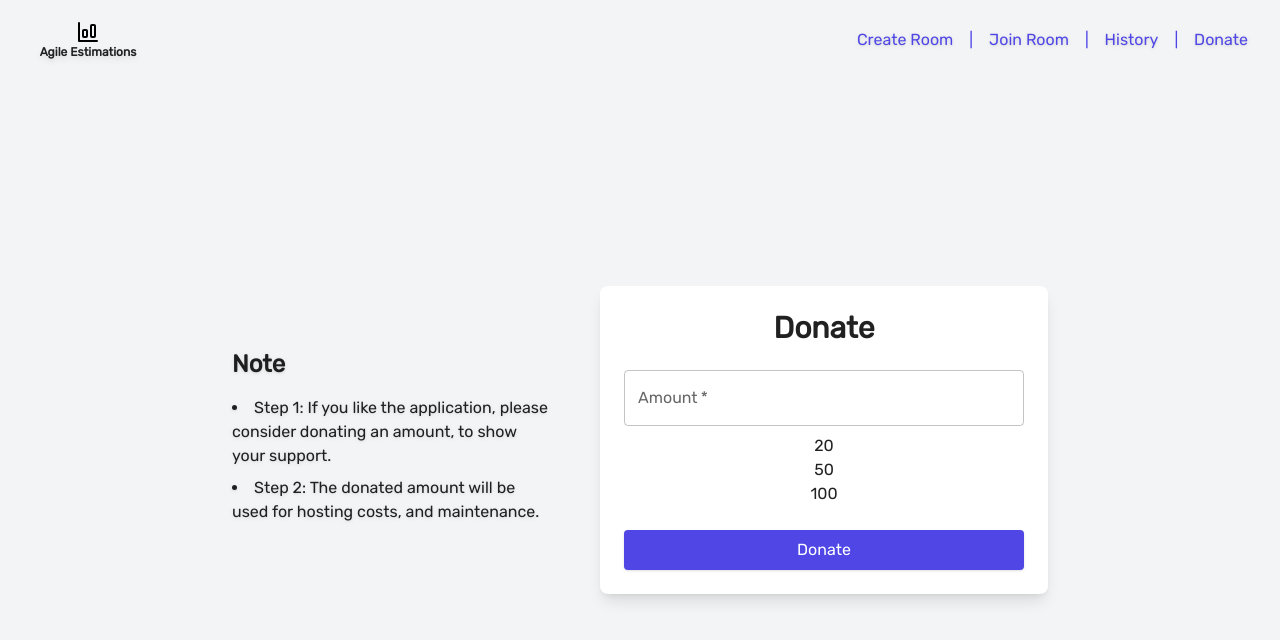
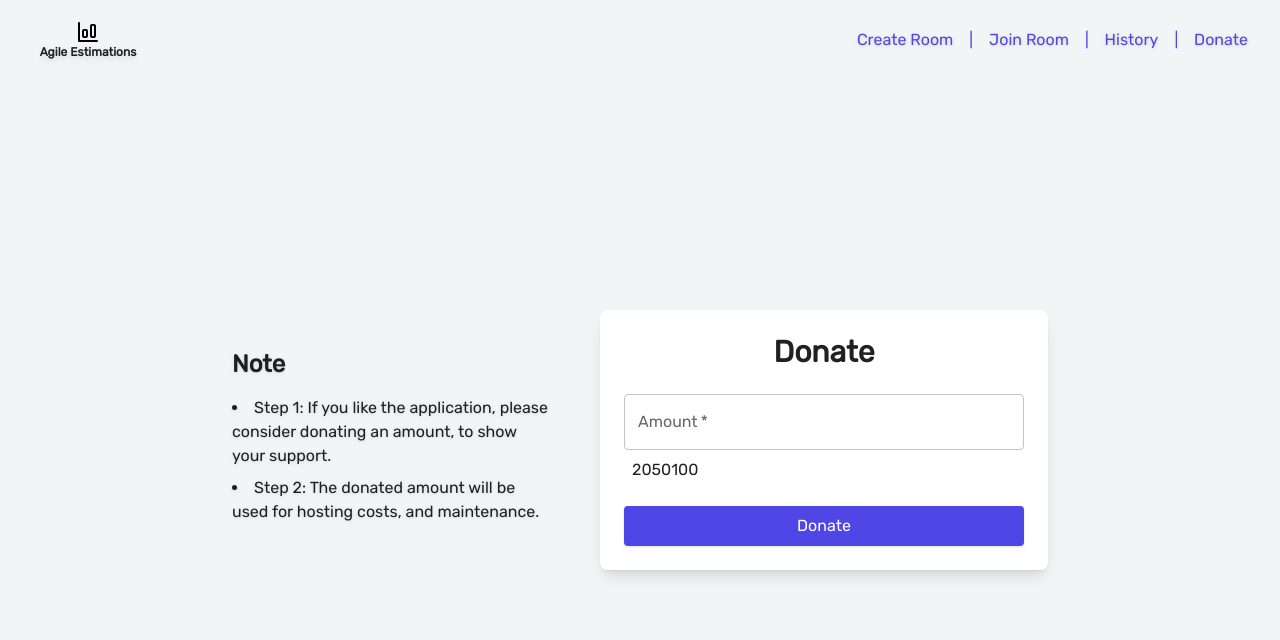
Before and after one commit to k3nme/agile-estimations, a React (Vite) app in the folder client/: page /donate in a window 1280 px wide. Shown: the top 640 px of the page. Built offline with nearby package versions, Linux system fonts and the light colour scheme.

Commit message:
another issue fixed - donate

```diff
--- a/client/src/entry-pages/room-ops/Donate.tsx
+++ b/client/src/entry-pages/room-ops/Donate.tsx
@@ -35,7 +35,7 @@ const Donate = () => {
 						onChange={(e) => setRoomID(e.target.value)}
 					/>
 
-					<motion.div className = 'flex flex-col text-base font-medium m-2 text-center'>
+					<motion.div className = 'flex flex-row text-base font-medium m-2 text-center'>
 						<motion.button>20</motion.button>
 						<motion.button>50</motion.button>
 						<motion.button>100</motion.button>
```
